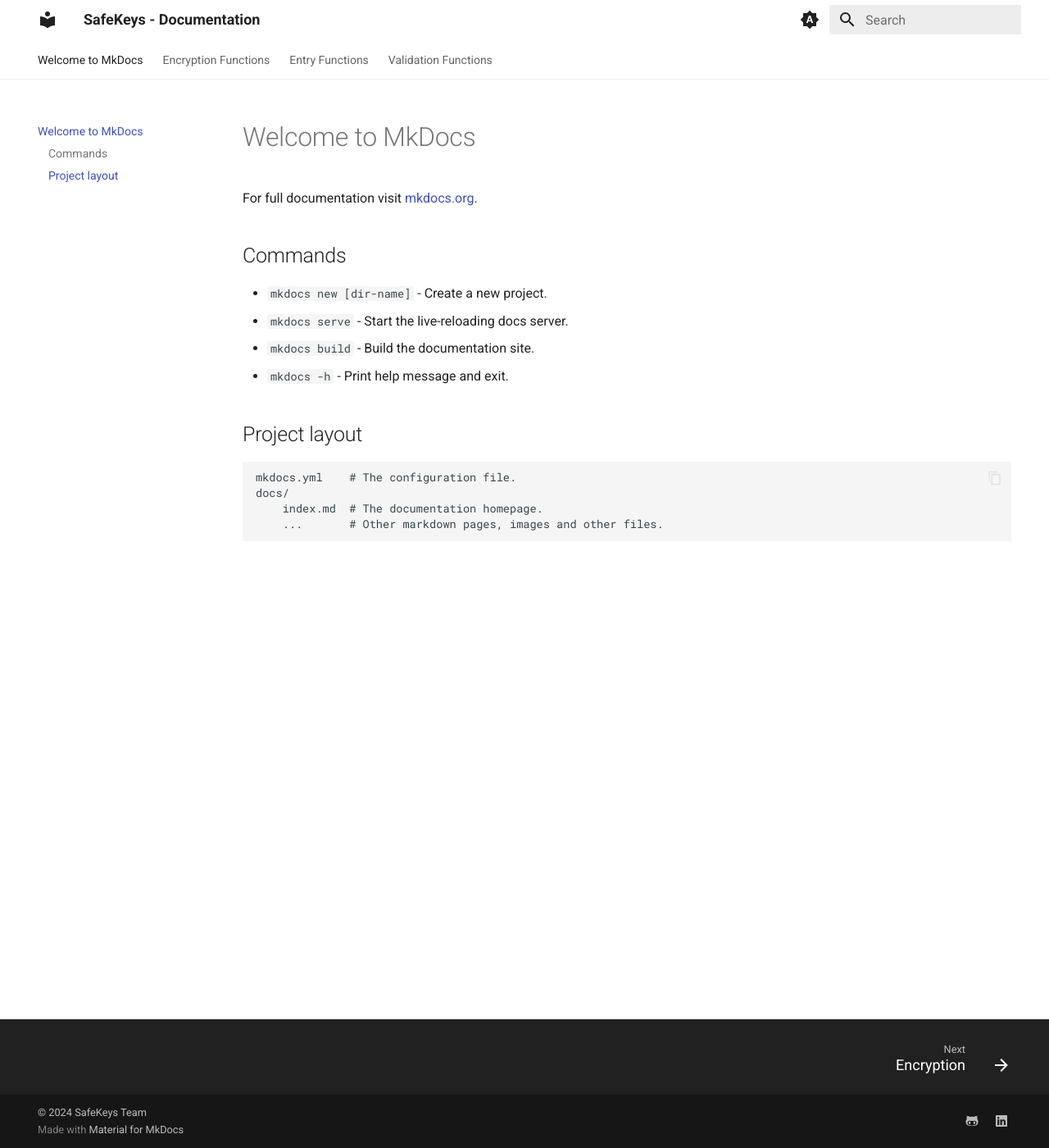
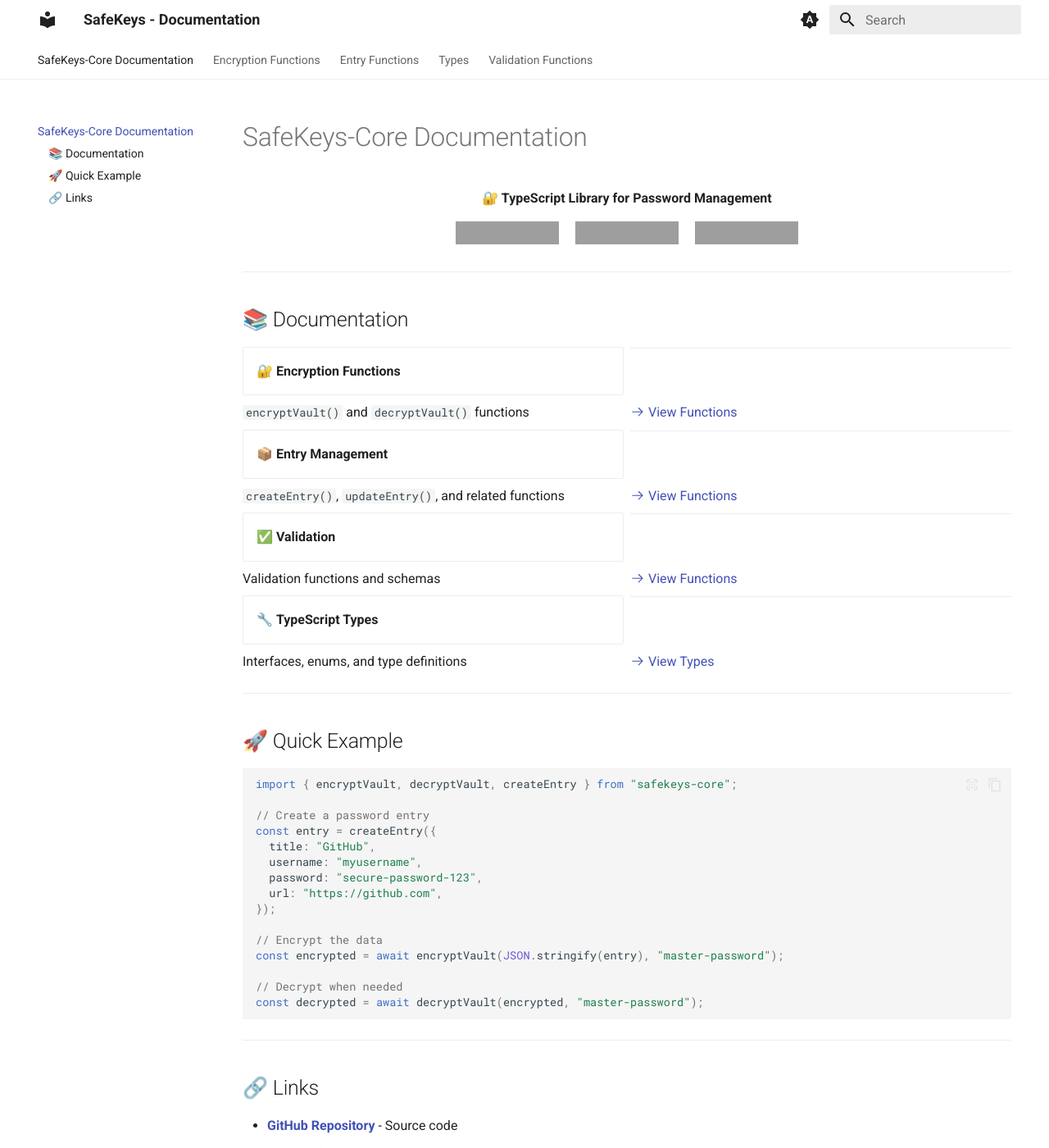
Before and after one commit to SafeKeys-App/SafeKeys-Docs, an MkDocs documentation site: the page built from docs/index.md, in a window 1280 px wide and 1400 px high. Shown: the whole window at 82% size. Built offline with MkDocs 1.6.1 and Material for MkDocs 9.7.7, drawn with Linux system fonts in a browser that asks for light colours; some of the changed text lies outside the part shown; grey boxes are pictures that could not be loaded.

Commit message:
feat : add types (#1)

````diff
--- a/docs/index.md
+++ b/docs/index.md
@@ -1,17 +1,80 @@
-# Welcome to MkDocs
+# SafeKeys-Core Documentation
 
-For full documentation visit [mkdocs.org](https://www.mkdocs.org).
+<p align="center">
+<strong>🔐 TypeScript Library for Password Management</strong>
+</p>
 
-## Commands
+<p align="center">
+<a href="https://github.com/SafeKeys-App/SafeKeys-Core"><img src="https://img.shields.io/github/stars/SafeKeys-App/SafeKeys-Core?style=social" alt="GitHub Stars" style="height: 28px; margin: 0 8px;"></a>
+<a href="https://opensource.org/licenses/MIT"><img src="https://img.shields.io/badge/License-MIT-yellow.svg" alt="License: MIT" style="height: 28px; margin: 0 8px;"></a>
+<a href="http://www.typescriptlang.org/"><img src="https://img.shields.io/badge/%3C%2F%3E-TypeScript-%230074c1.svg" alt="TypeScript" style="height: 28px; margin: 0 8px;"></a>
+</p>
 
-* `mkdocs new [dir-name]` - Create a new project.
-* `mkdocs serve` - Start the live-reloading docs server.
-* `mkdocs build` - Build the documentation site.
-* `mkdocs -h` - Print help message and exit.
+---
 
-## Project layout
+## 📚 Documentation
 
-    mkdocs.yml    # The configuration file.
-    docs/
-        index.md  # The documentation homepage.
-        ...       # Other markdown pages, images and other files.
+<div class="grid cards" markdown>
+
+- 🔐 **Encryption Functions**
+
+  ***
+
+  `encryptVault()` and `decryptVault()` functions
+
+  [:octicons-arrow-right-24: View Functions](encryption.md)
+
+- 📦 **Entry Management**
+
+  ***
+
+  `createEntry()`, `updateEntry()`, and related functions
+
+  [:octicons-arrow-right-24: View Functions](entry-management.md)
+
+- ✅ **Validation**
+
+  ***
+
+  Validation functions and schemas
+
+  [:octicons-arrow-right-24: View Functions](validation.md)
+
+- 🔧 **TypeScript Types**
+
+  ***
+
+  Interfaces, enums, and type definitions
+
+  [:octicons-arrow-right-24: View Types](types.md)
+
+</div>
+
+---
+
+## 🚀 Quick Example
+
+```typescript
+import { encryptVault, decryptVault, createEntry } from "safekeys-core";
+
+// Create a password entry
+const entry = createEntry({
+  title: "GitHub",
+  username: "myusername",
+  password: "secure-password-123",
+  url: "https://github.com",
+});
+
+// Encrypt the data
+const encrypted = await encryptVault(JSON.stringify(entry), "master-password");
+
+// Decrypt when needed
+const decrypted = await decryptVault(encrypted, "master-password");
+```
+
+---
+
+## 🔗 Links
+
+- **[GitHub Repository](https://github.com/SafeKeys-App/SafeKeys-Core)** - Source code
+- **[npm Package](https://www.npmjs.com/package/safekeys-core)** - Install via npm
````
Also changed, not shown: docs/Types/types.md (added, +259 -0 lines).
